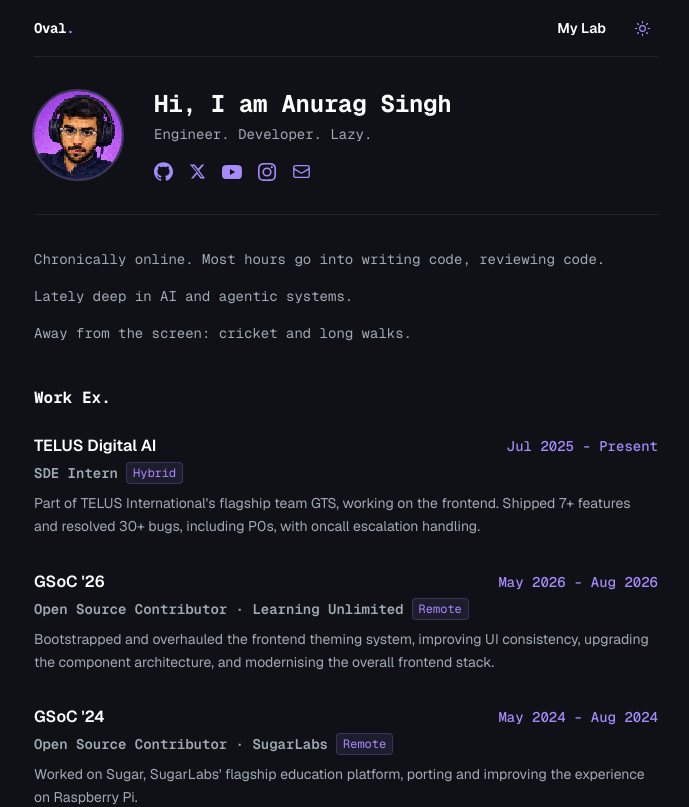
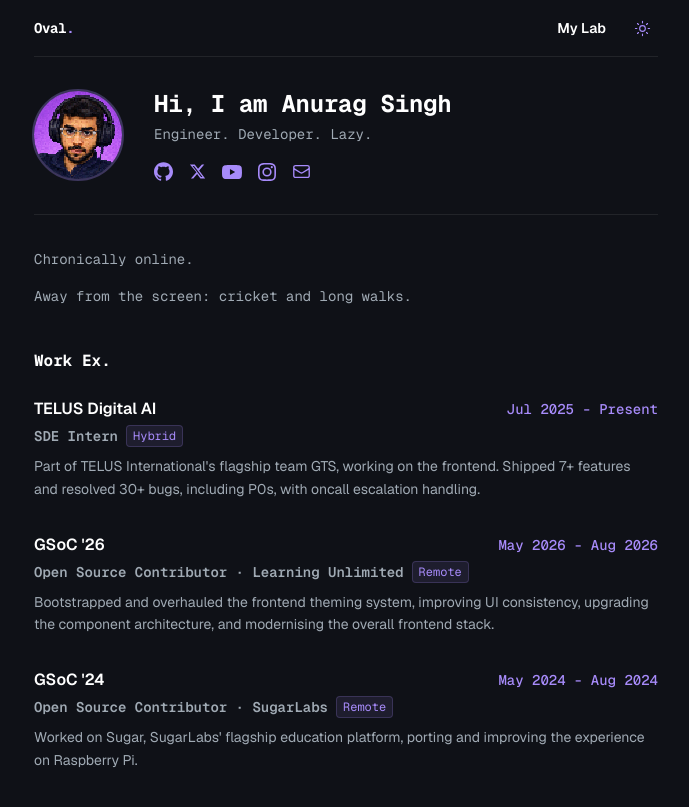
Before and after one commit to Oval17/oval-portfolio, a Next.js app: page / in a window 1280 px wide. Shown: the top 807 px of the page, without its empty margins (294-983 px from the left). Built offline with nearby package versions, Linux system fonts and the light colour scheme.

Commit message:
Update bio section in about.tsx
Removed a sentence about interests in AI and agentic systems.

```diff
--- a/src/components/about.tsx
+++ b/src/components/about.tsx
@@ -8,10 +8,7 @@
       {/* Bio */}
       <div className="space-y-3 text-sm leading-[1.8] mb-10" style={{ color: "var(--text-2)", fontFamily: "var(--font-geist-mono)" }}>
         <p>
-          Chronically online. Most hours go into writing code, reviewing code.
-        </p>
-        <p>
-          Lately deep in AI and agentic systems.
+          Chronically online.
         </p>
         <p>
           Away from the screen: cricket and long walks.
```
